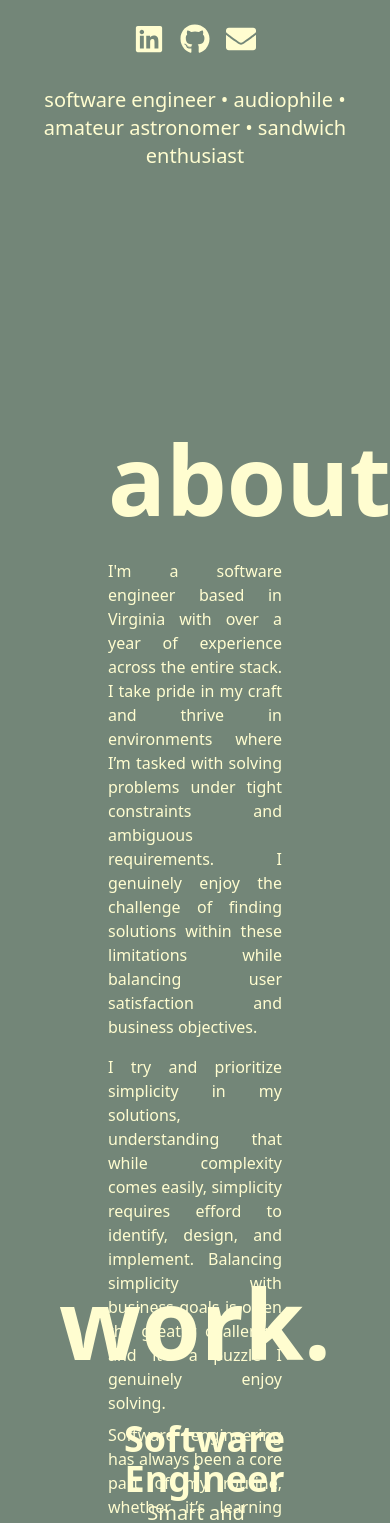
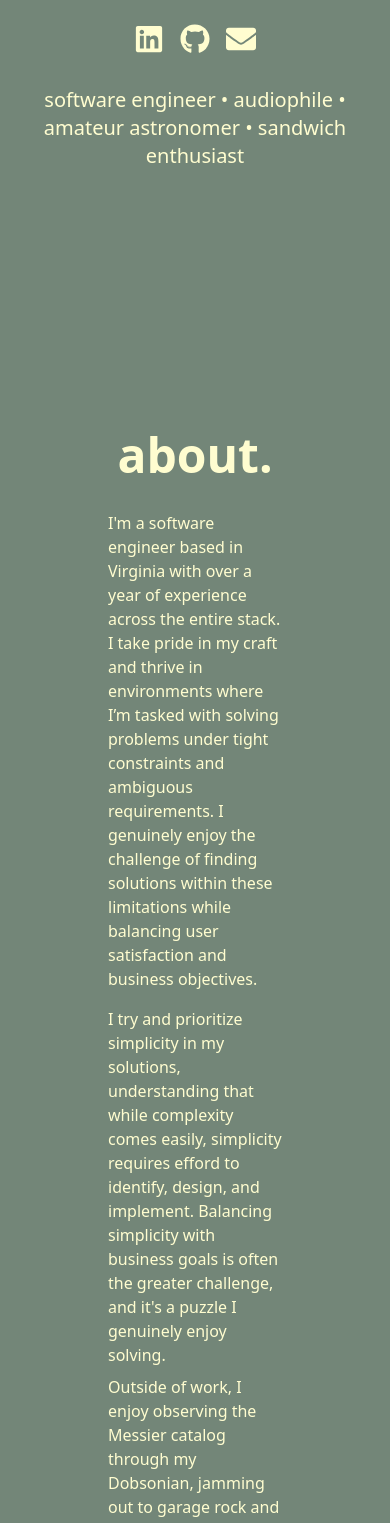
Before and after one commit to ris-tlp/ris-tlp.github.io, a React (Vite) app: page / in a window 390 px wide. Shown: the part 461-1984 px from the top of the page. Built offline with nearby package versions, Linux system fonts and the light colour scheme; a web font is replaced by a local one.

Commit message:
Responsiveness

```diff
--- a/src/components/About.tsx
+++ b/src/components/About.tsx
@@ -2,20 +2,20 @@ export default function About() {
   let aboutMeItems: string[] = [
     "I'm a software engineer based in Virginia with over a year of experience across the entire stack. I take pride in my craft and thrive in environments where I’m tasked with solving problems under tight constraints and ambiguous requirements. I genuinely enjoy the challenge of finding solutions within these limitations while balancing user satisfaction and business objectives.",
     "I try and prioritize simplicity in my solutions, understanding that while complexity comes easily, simplicity requires efford to identify, design, and implement. Balancing simplicity with business goals is often the greater challenge, and it's a puzzle I genuinely enjoy solving.",
-    "Software engineering has always been a core part of my routine, whether it’s learning from the experiences of seasoned engineers and large enterprises, or working on personal projects with a hobby or two mixed in. My goal is to build solid, practical knowledge so that I can eventually give back by sharing what I’ve learned through technical articles to help other engineers grow.",
+    // "Software engineering has always been a core part of my routine, whether it’s learning from the experiences of seasoned engineers and large enterprises, or working on personal projects with a hobby or two mixed in. My goal is to build solid, practical knowledge so that I can eventually give back by sharing what I’ve learned through technical articles to help other engineers grow.",
     "Outside of work, I enjoy observing the Messier catalog through my Dobsonian, jamming out to garage rock and countless other genres with my open-backs and IEMs, or spending time in the kitchen finding the perfect symphony of sauces for my steak and cheese sandwich."
   ];
 
   return (
     <>
-      <section className="container p-4 h-screen">
+      <section className="container p-4 h-fit md:h-screen">
         <div className="flex flex-col space-y-8 mx-15 md:mx-0">
-          <h1 className="text-8xl font-bold text-center md:text-start">about.</h1>
+          <h1 className="text-5xl md:text-8xl font-bold text-center md:text-start">about.</h1>
 
           <div className="grid md:grid-cols-2 gap-4 md:gap-8 max-w-5xl mx-auto">
             {aboutMeItems.slice(0, 2).map((item, index) => (
               <div key={index} className={`md:space-y-8 ${index === 1 ? "md:mt-32" : ""}`}>
-                <p className="text-justify">{item}</p>
+                <p className="text-start">{item}</p>
               </div>
             ))}
           </div>
@@ -23,7 +23,7 @@ export default function About() {
           <div className="grid md:grid-cols-2 gap-4 md:gap-8 max-w-5xl mx-auto -my-6">
             {aboutMeItems.slice(2, 4).map((item, index) => (
               <div key={index} className={`space-y-8 ${index === 1 ? "md:mt-32" : ""}`}>
-                <p className="text-justify">{item}</p>
+                <p className="text-start">{item}</p>
               </div>
             ))}
           </div>
--- a/src/components/WorkCard.tsx
+++ b/src/components/WorkCard.tsx
@@ -21,24 +21,24 @@ export default function WorkCard({
   return (
     <div className="flex flex-row w-full max-w-5xl p-4 mx-auto">
       <div className="flex flex-col items-center md:items-start">
-        <h2 className="text-4xl font-extrabold text-cream">{jobTitle}</h2>
+        <h2 className="text-3xl md:text-4xl text-start font-extrabold text-cream">{jobTitle}</h2>
         <div className="flex items-center">
           <a
             href={companyUrl}
             target="_blank"
             rel="noopener noreferrer"
-            className="text-xl text-cream flex items-center hover:underline"
+            className="text-md md:text-xl text-cream flex text-start md:text-center items-center hover:underline"
           >
             {companyName}
-            <FaExternalLinkAlt className="ml-2 text-cream" />
+            <FaExternalLinkAlt className="hidden md:block ml-2 text-cream" />
           </a>
         </div>
 
-        <p className="text-sm text-cream mt-2">
+        <p className="text-start text-sm text-cream mt-2">
           {dates} | {location}
         </p>
 
-        <p className="font-light text-justify md:text-start text-lg text-cream mt-4">
+        <p className="font-light text-start text-sm md:text-lg text-cream mt-4">
           {description}
         </p>
       </div>
--- a/src/components/WorkExperience.tsx
+++ b/src/components/WorkExperience.tsx
@@ -2,9 +2,9 @@ import WorkCard from "./WorkCard";
 
 export default function WorkExperience() {
     return (
-        <section className="container p-4 h-screen">
+        <section className="container p-4 h-fit md:h-screen mt-10">
             <div className="flex flex-col space-y-8">
-                <h1 className="text-8xl font-bold text-center md:text-start">work.</h1>
+                <h1 className="text-5xl md:text-8xl font-bold text-center md:text-start">work.</h1>
                 <div className="mx-15">
                     <WorkCard
                         logo="https://i.imgur.com/30ZxJVd.png"
```
